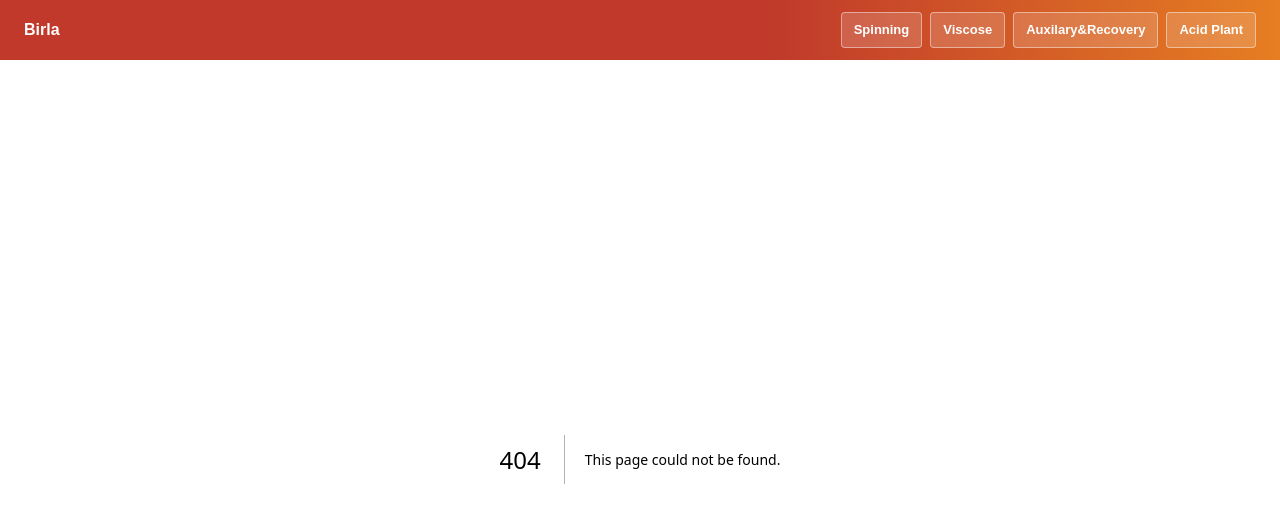
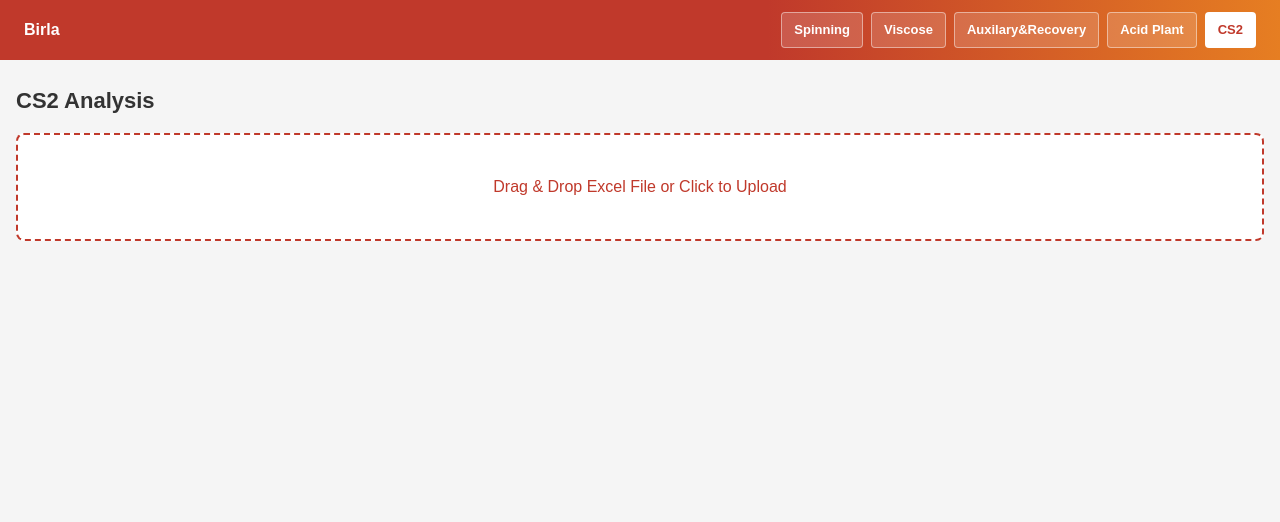
Before and after one commit to Sarvottam999/spinning-dt, a Next.js app: page /cs2 in a window 1280 px wide. Before the commit this address had no page. Shown: the top 522 px of the page. Built offline with nearby package versions, Linux system fonts and the light colour scheme.

Commit message:
added CS2

```diff
--- a/app/components/Navbar.tsx
+++ b/app/components/Navbar.tsx
@@ -8,6 +8,7 @@ const navItems = [
   { href: "/viscose", label: "Viscose" },
   { href: "/auxilary-recovery", label: "Auxilary&Recovery" },
   { href: "/acid-plant", label: "Acid Plant" },
+  { href: "/cs2", label: "CS2" },
 ];
 
 export default function Navbar() {
--- /dev/null
+++ b/app/cs2/page.tsx
@@ -0,0 +1,5 @@
+import Cs2Analysis from "../features/Cs2Analysis";
+
+export default function Cs2Page() {
+  return <Cs2Analysis />;
+}
--- /dev/null
+++ b/app/features/Cs2Analysis.tsx
@@ -0,0 +1,61 @@
+"use client";
+
+import ExcelUploader from "../Breakdowntable";
+
+const cs2PlantLineGroups: Record<string, string[]> = {
+  FR01: ["P3-CS2-FUR-FR01", "MP-CS2-FUR-FR01"],
+  FR02: ["P3-CS2-FUR-FR02", "MP-CS2-FUR-FR02"],
+  FR03: ["P3-CS2-FUR-FR03", "MP-CS2-FUR-FR03"],
+  FR04: ["P3-CS2-FUR-FR04", "MP-CS2-FUR-FR04"],
+  FR05: ["MP-CS2-FUR-FR05", "P3-CS2-FUR-FR05"],
+  FR06: ["P3-CS2-FUR-FR06", "MP-CS2-FUR-FR06"],
+  FR07: ["P3-CS2-FUR-FR07", "MP-CS2-FUR-FR07"],
+  FR08: ["P3-CS2-FUR-FR08", "MP-CS2-FUR-FR08"],
+  FR09: ["P3-CS2-FUR-FR09", "MP-CS2-FUR-FR09"],
+  FR10: ["P3-CS2-FUR-FR10", "MP-CS2-FUR-FR10"],
+  FR11: ["MP-CS2-FUR-FR11"],
+  FR12: ["MP-CS2-FUR-FR12"],
+  FR13: ["MP-CS2-FUR-FR13"],
+  FR16: ["P3-CS2-FUR-FR16"],
+
+  FRN1: ["MP-CSA-FUR-FRN1"],
+  FRN2: ["MP-CSA-FUR-FRN2"],
+  FRN3: ["MP-CSA-FUR-FRN3"],
+  FRN4: ["MP-CSA-FUR-FRN4"],
+  FRN5: ["MP-CSA-FUR-FRN5"],
+  FRN6: ["MP-CSA-FUR-FRN6"],
+  FRN7: ["MP-CSA-FUR-FRN7"],
+  FRN8: ["MP-CSA-FUR-FRN8"],
+  FRN9: ["MP-CSA-FUR-FRN9"],
+
+  CS2: ["MP-CS2"],
+};
+
+const cs2PlantLineLookup = Object.entries(cs2PlantLineGroups).reduce<
+  Record<string, string>
+>((lookup, [groupName, itemCodes]) => {
+  itemCodes.forEach((itemCode) => {
+    lookup[itemCode] = groupName;
+  });
+
+  return lookup;
+}, {});
+
+function extractCs2Line(functionalLocation: string) {
+  const [, ...lineParts] = functionalLocation?.split("-") || [];
+  const line = lineParts.join("-");
+
+  return cs2PlantLineLookup[line] || line;
+}
+
+export default function Cs2Analysis() {
+  return (
+    <ExcelUploader
+      title="CS2 Analysis"
+      reportName="cs2"
+      extractLine={extractCs2Line}
+      lineDetails={cs2PlantLineGroups}
+      lineMode="actual"
+    />
+  );
+}
```
